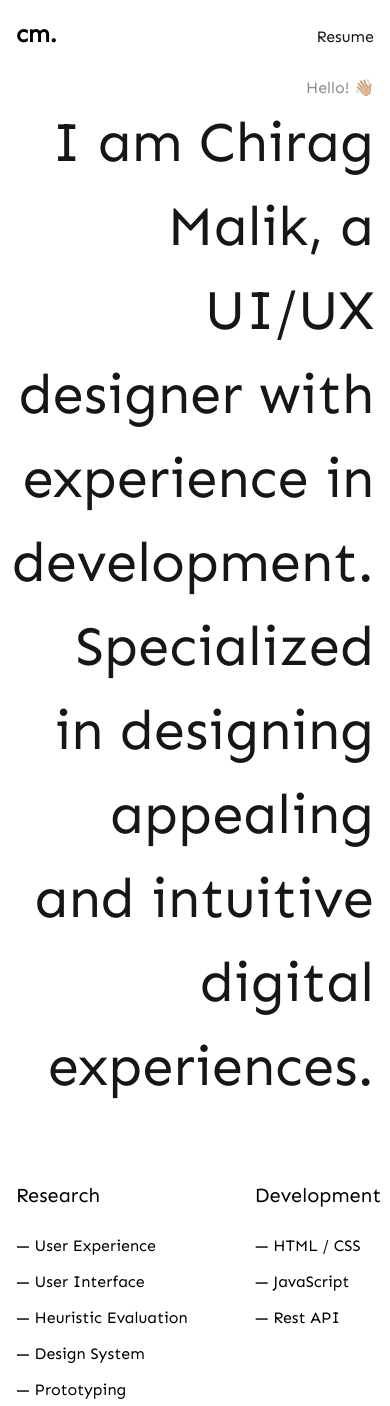
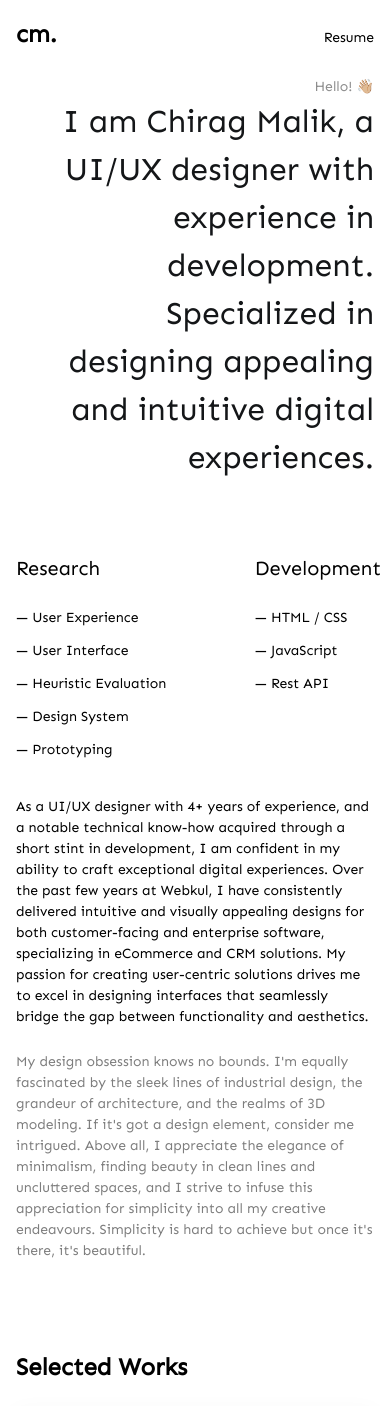
Before and after one commit to chiragmalik943/chiragmalik943.github.io, a PHP site: page /index-2.html in a window 390 px wide. Shown: the top 1406 px of the page. Run offline with PHP 8.4, Linux system fonts and the light colour scheme; some libraries are stand-ins or nearby versions.

Commit message:
Mobile responsive

```diff
--- a/index-2.html
+++ b/index-2.html
@@ -13,7 +13,7 @@
 
       <nav>
         <p class="logo">cm.</p>
-        <a href="files/Chirag-Resume.pdf">Resume</a>
+        <p href="files/Chirag-Resume.pdf">Resume</p>
       </nav>
 
         <div class="hero">
@@ -51,7 +51,7 @@
           </p>
         </div>
 
-        <p class="heading">Selected Works</p>
+        <h2 class="heading">Selected Works</h2>
 
         <a class="work-card-1" href="#">
           <figure>
--- a/style-2.css
+++ b/style-2.css
@@ -56,7 +56,7 @@
     flex-direction: column;
     align-items: flex-end;
     text-align: end;
-    height: 90vh;
+    height: 94vh;
     justify-content: center;
 
     color: #8D8D8D;
@@ -83,6 +83,7 @@
 a {
     text-decoration: none;
     color: #141618;
+    cursor: pointer;
 }
 
 .col-1 {
@@ -122,7 +123,6 @@
 .heading {
     grid-column: 1 / 13;
     grid-row: 6;
-    font-size: 32px;
 }
 
 .work-details{
@@ -388,3 +388,38 @@
     }
 
 }
+
+@media only screen and (max-width: 480px) {
+    /* Further adjustments for smaller screens */
+    .hero {
+        font-size: 18px;
+    }
+
+    h1 {
+        font-size: 32px;
+    }
+
+    .contact {
+        font-size: 16px;
+    }
+
+    .work-title {
+        font-size: 14px;
+    }
+
+    .work-desc {
+        font-size: 10px;
+    }
+
+    h2{
+        font-size: 24px;
+    }
+
+    p{
+        font-size: 14px;
+    }
+
+    footer {
+        font-size: 12px;
+    }
+}
```
